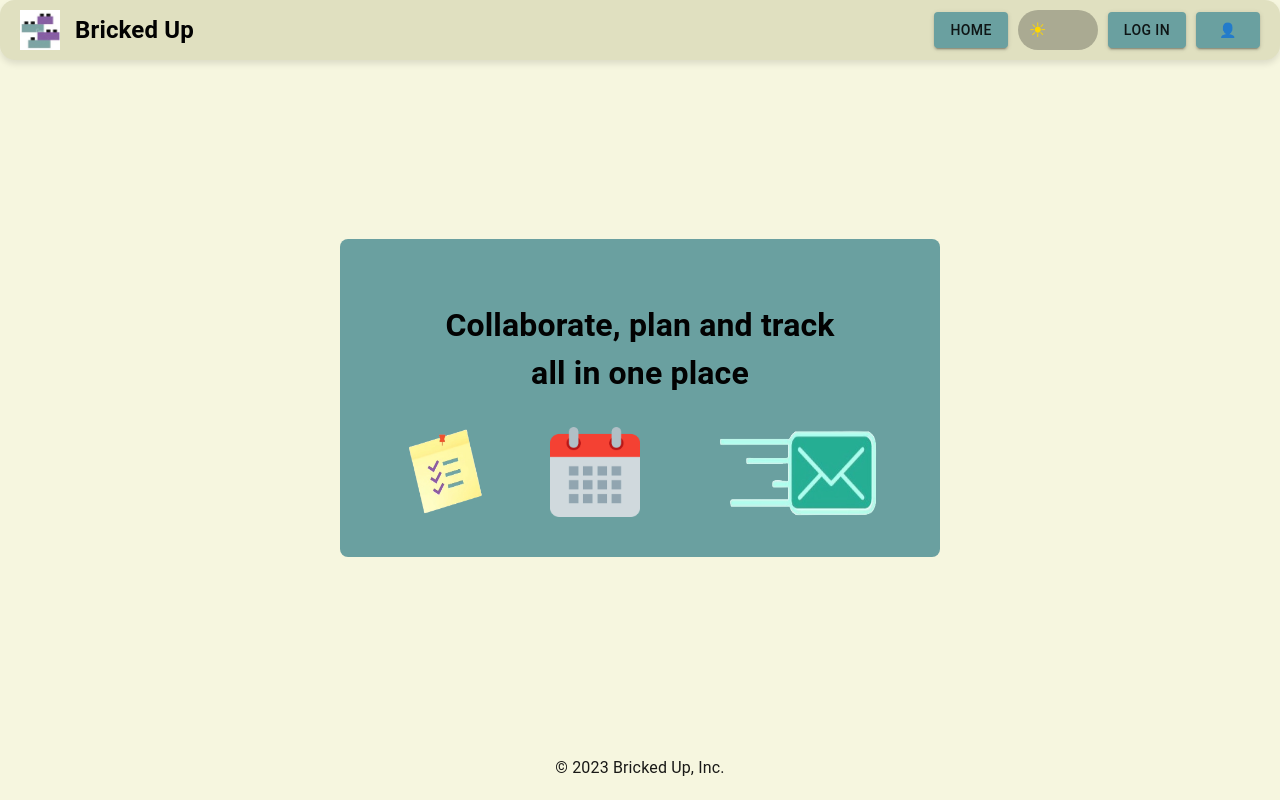
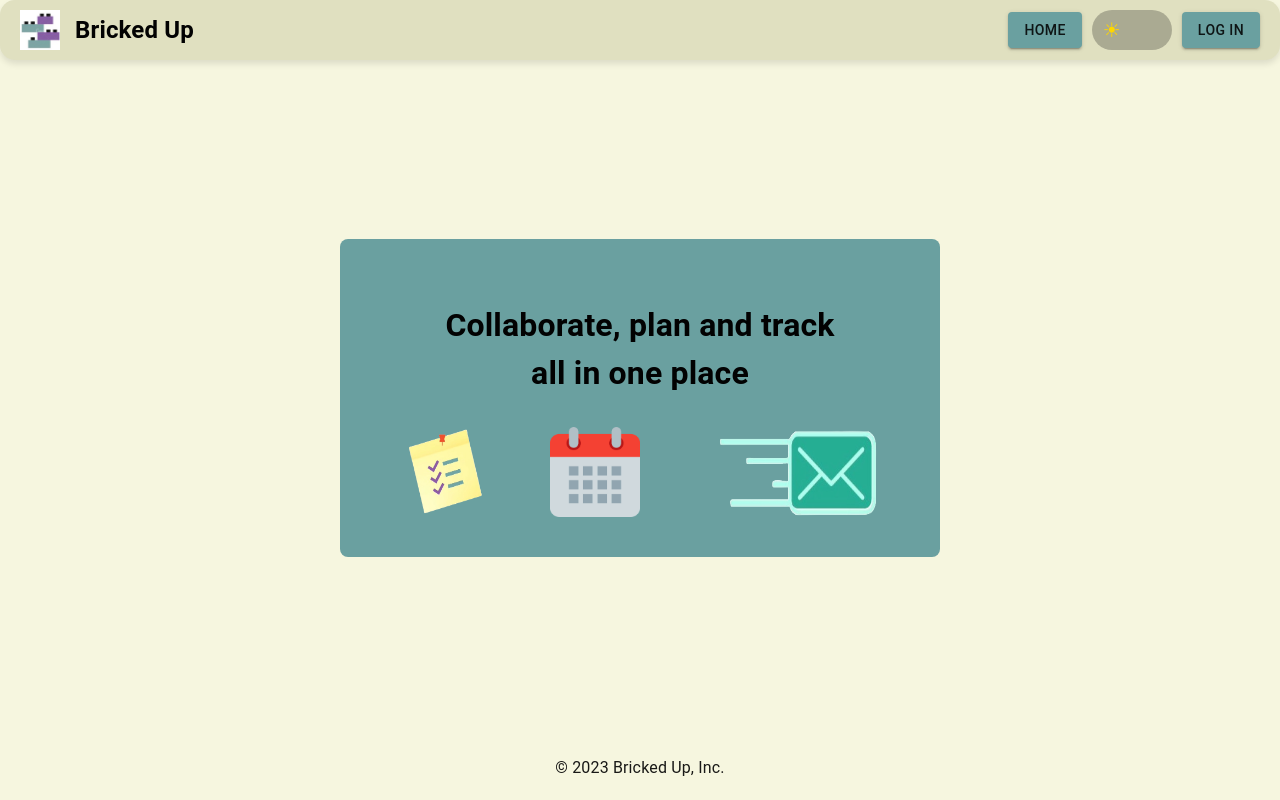
Before and after one commit to bricked-up/Frontend, a React (Create React App) app: page / in a window 1280 px wide. Built offline with nearby package versions, Linux system fonts and the light colour scheme.

Commit message:
Checks user and loads correct buttons

```diff
--- a/src/Components/NavBar.tsx
+++ b/src/Components/NavBar.tsx
@@ -1,6 +1,7 @@
 import React, { useContext } from "react";
 import "../css/NavBar.css";
 import HomeButton from "./HomeButton";
+import { useUser } from "../hooks/UserContext";
 import ThemeToggleButton from "./ThemeToggleButton";
 import LoginButton from "./LoginButton";
 import ProfileButton from "./ProfileButton";
@@ -25,6 +26,7 @@ import logo from '../assets/BrickedUpLogo.png';
  *
  */
 const NavBar: React.FC = () => {
+  const { user } = useUser(); // Get the current user from context
   const theme = useTheme();
   const { toggleTheme } = useContext(ThemeContext);
 
@@ -41,8 +43,7 @@ const NavBar: React.FC = () => {
       <div className="actions">
         <HomeButton />
         <ThemeToggleButton toggleTheme={toggleTheme} />
-        <LoginButton />
-        <ProfileButton />
+        {user && user.email ? <ProfileButton /> : <LoginButton />}
       </div>
     </nav>
   );
```
